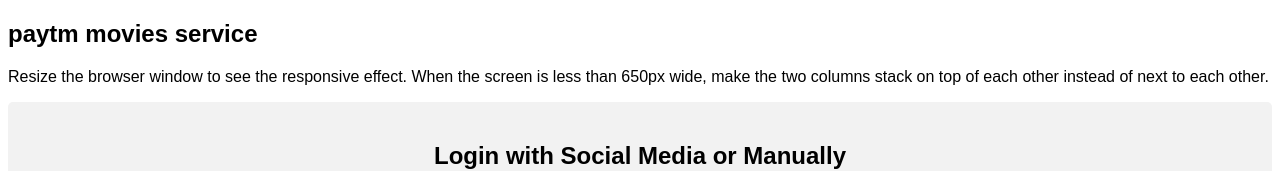
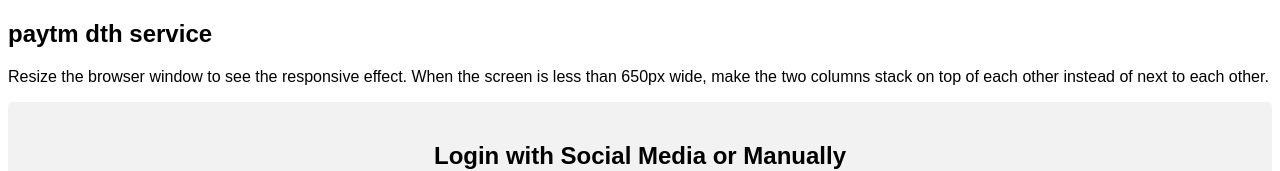
Before and after one commit to thumubhatthi/dockerpro, a plain HTML site: page index.html in a window 1280 px wide. Shown: the top 171 px of the page. Drawn offline with Linux system fonts and the light colour scheme.

Commit message:
Update index.html

```diff
--- a/index.html
+++ b/index.html
@@ -135,7 +135,7 @@ input[type=submit]:hover {
 </head>
 <body>
 
-<h2>paytm movies service</h2>
+<h2>paytm dth service</h2>
 <p>Resize the browser window to see the responsive effect. When the screen is less than 650px wide, make the two columns stack on top of each other instead of next to each other.</p>
 
 <div class="container">
```
